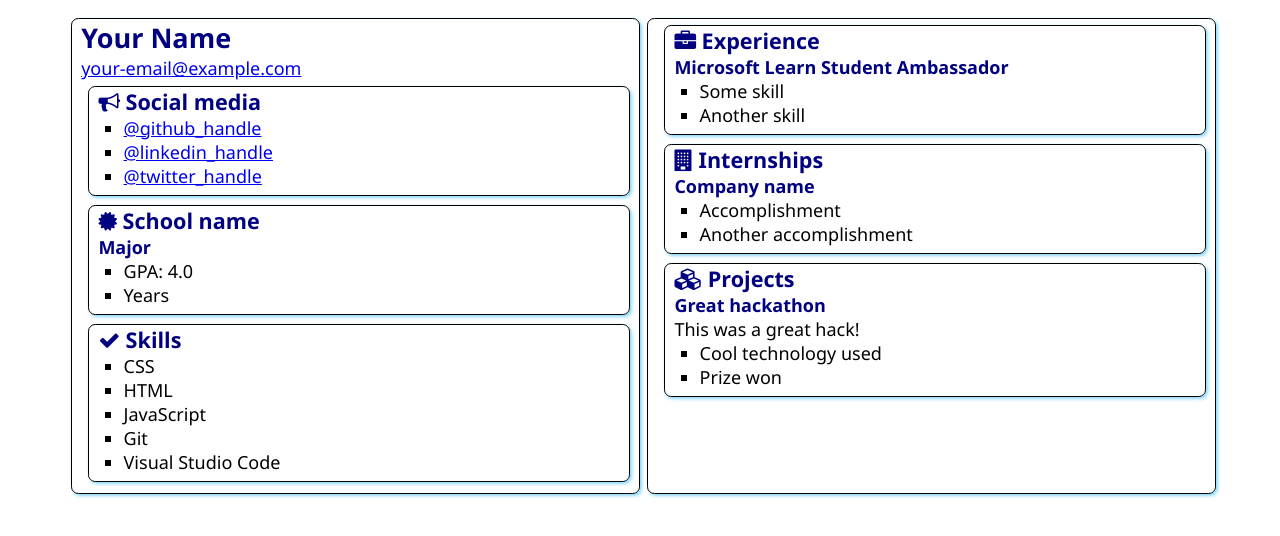
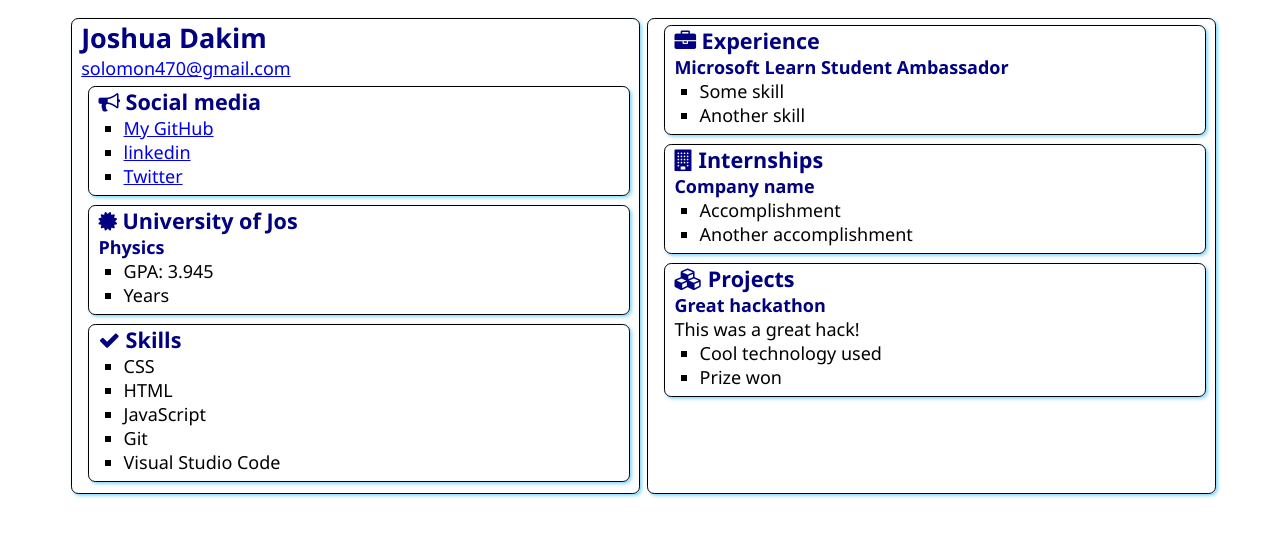
Before and after one commit to dakim01/SATechnicalOnboarding, a plain HTML site: page src/index.html in a window 1280 px wide. Drawn offline with Linux system fonts and the light colour scheme.

Commit message:
Update index.html
Updated my profile on GitHub

```diff
--- a/src/index.html
+++ b/src/index.html
@@ -12,8 +12,8 @@
 <body>
     <main>
         <article class="box">
-            <h1>Your Name</h1>
-            <div><a href="mailto:your.email@example.com">your-email@example.com</a></div>
+            <h1>Joshua Dakim</h1>
+            <div><a href="mailto:your.email@example.com">solomon470@gmail.com</a></div>
 
             <section class="box">
                 <h2>
@@ -21,9 +21,9 @@
                     Social media
                 </h2>
                 <ul>
-                    <li><a href="https://github.com/<handle>">@github_handle</a></li>
-                    <li><a href="https://linkedin.com/in/<handle>">@linkedin_handle</a></li>
-                    <li><a href="https://twitter.com/<handle>">@twitter_handle</a></li>
+                    <li><a href="https://github.com/dakim01">My GitHub</a></li>
+                    <li><a href="https://www.linkedin.com/in/joshua-dakim-129096233/">linkedin</a></li>
+                    <li><a href="https://twitter.com/dak_him">Twitter</a></li>
                 </ul>
             </section>
 
@@ -31,11 +31,11 @@
                 <div class="education">
                     <h2>
                         <i class="fa fa-certificate" aria-hidden="true"></i>
-                        School name
+                        University of Jos
                     </h2>
-                    <h3>Major</h3>
+                    <h3>Physics</h3>
                     <ul>
-                        <li>GPA: 4.0</li>
+                        <li>GPA: 3.945</li>
                         <li>Years</li>
                     </ul>
                 </div>
```
